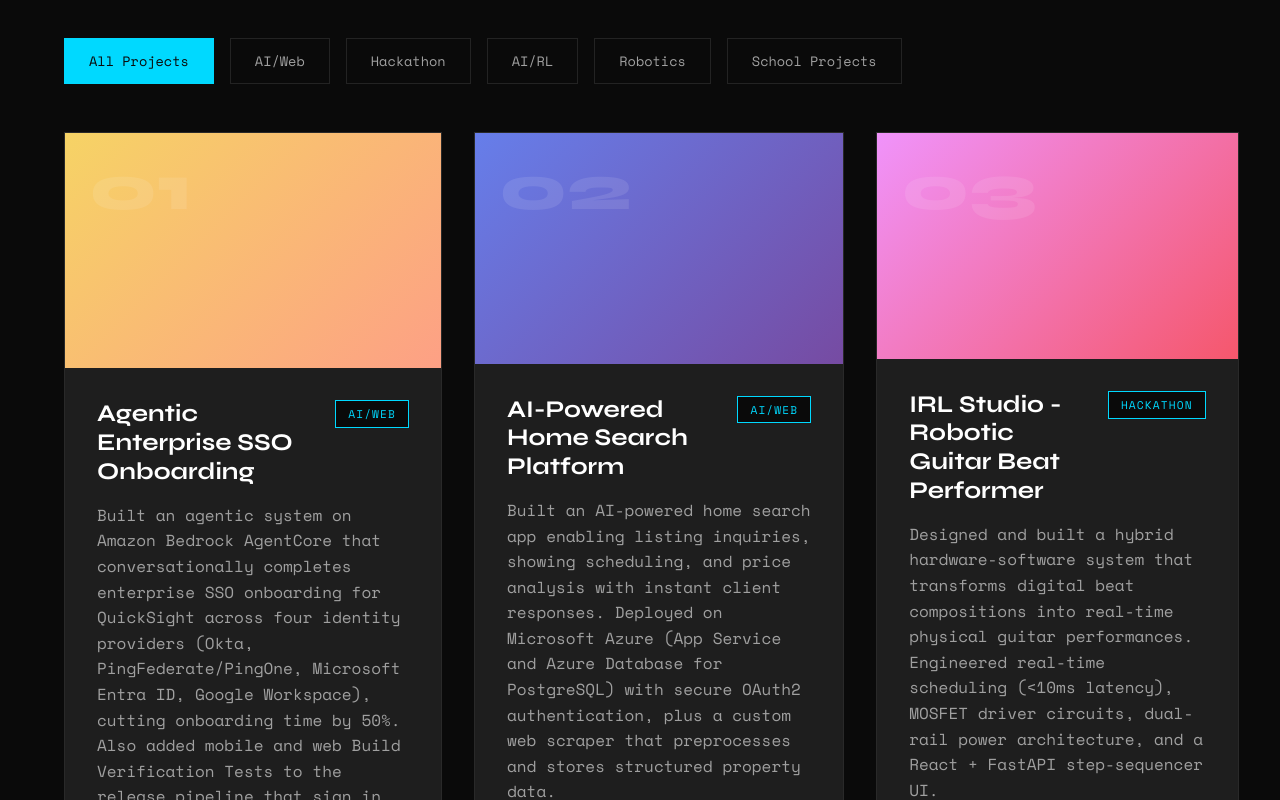
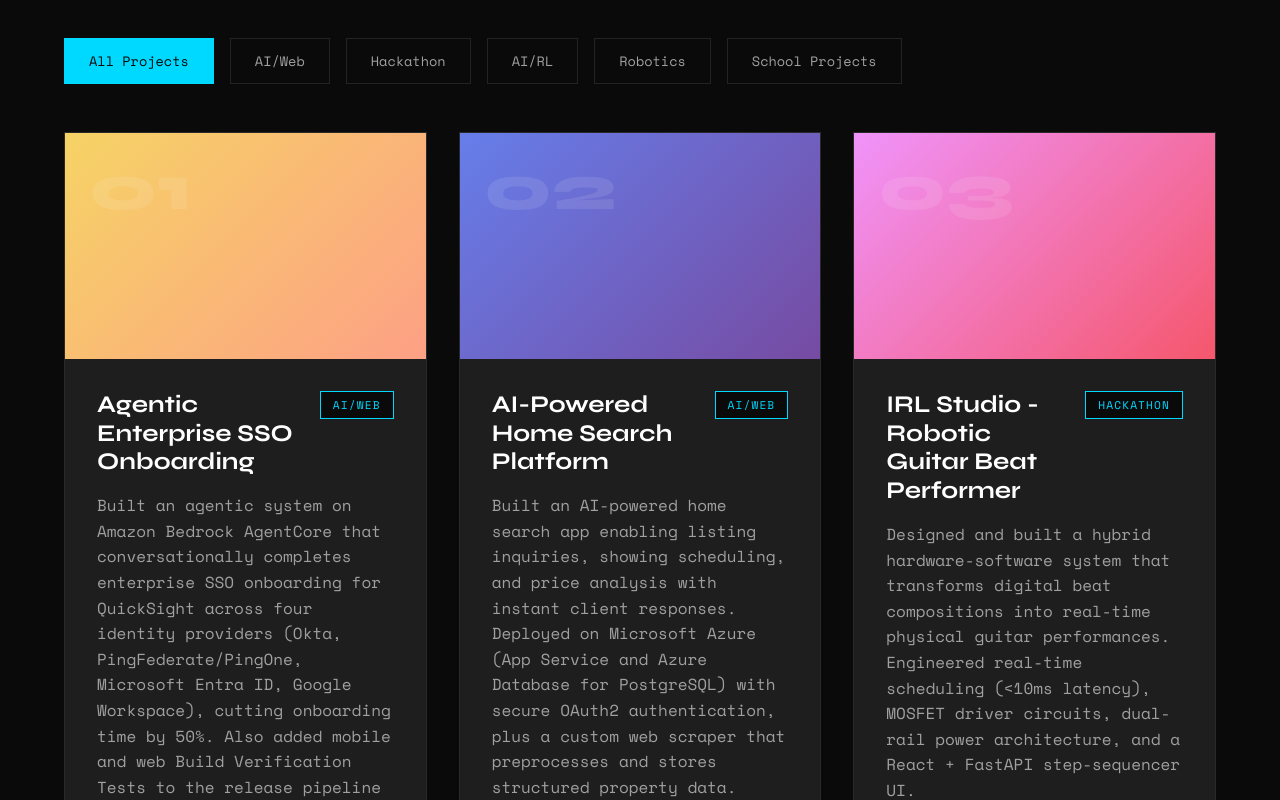
Before and after one commit to RichardZhang06/RichardZhang06.github.io, a React (Vite) app: page / in a window 1280 px wide. Shown: the part 2980-3780 px from the top of the page. Built offline with nearby package versions, Linux system fonts and the light colour scheme; the HTML template or start-up script is replaced by a standard one.

Commit message:
fix project card size

```diff
--- a/src/sections/Projects.css
+++ b/src/sections/Projects.css
@@ -65,6 +65,10 @@
   gap: 2rem;
   opacity: 0;
   transition: opacity 0.8s cubic-bezier(0.4, 0, 0.2, 1) 0.5s;
+}
+
+.projects-grid > * {
+  min-width: 0;
 }
 
 .projects-grid.animate {
@@ -139,15 +143,7 @@
 /* Masonry-style layout for larger screens */
 @media (min-width: 1200px) {
   .projects-grid {
-    grid-template-columns: repeat(3, 1fr);
-  }
-
-  .project-card:nth-child(3n + 1) {
-    grid-row: span 1;
-  }
-
-  .project-card:nth-child(3n + 2) {
-    grid-row: span 1;
+    grid-template-columns: repeat(3, minmax(0, 1fr));
   }
 }
 
@@ -158,7 +154,7 @@
   }
 
   .projects-grid {
-    grid-template-columns: 1fr;
+    grid-template-columns: minmax(0, 1fr);
     gap: 1.5rem;
   }
 
```
